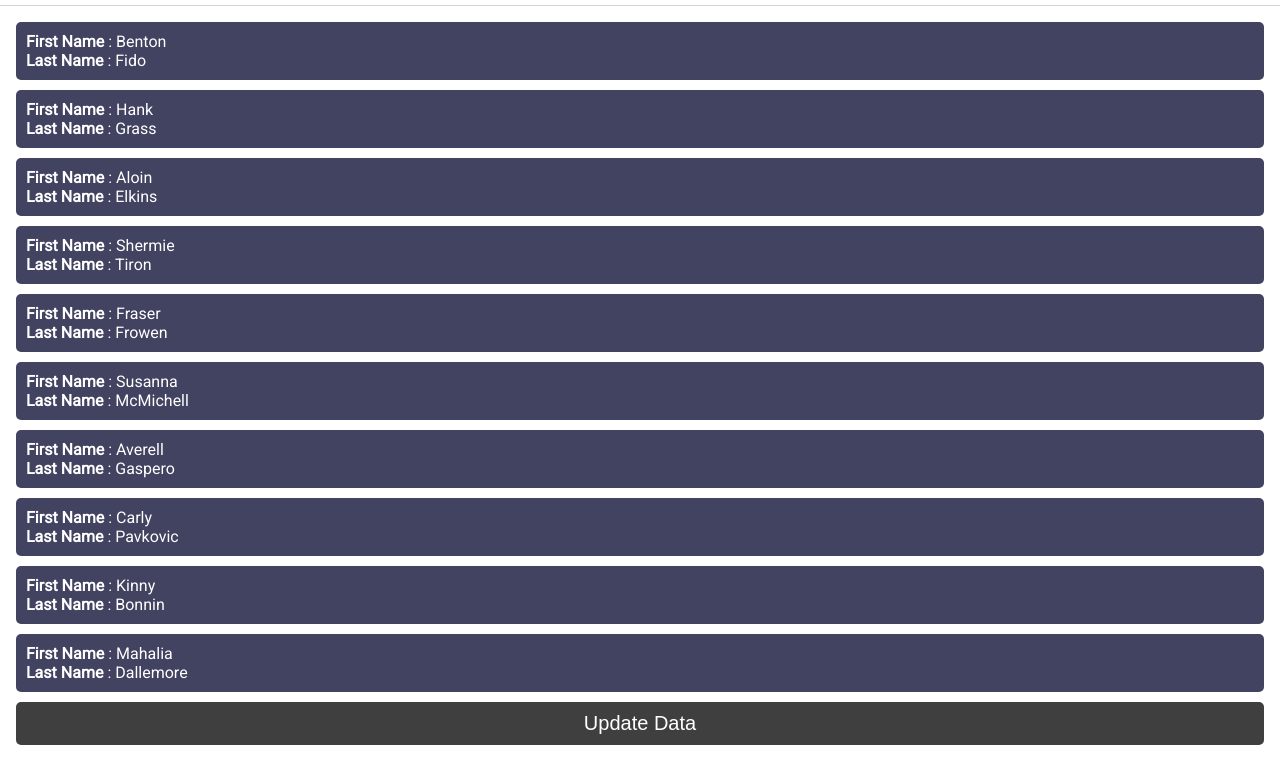
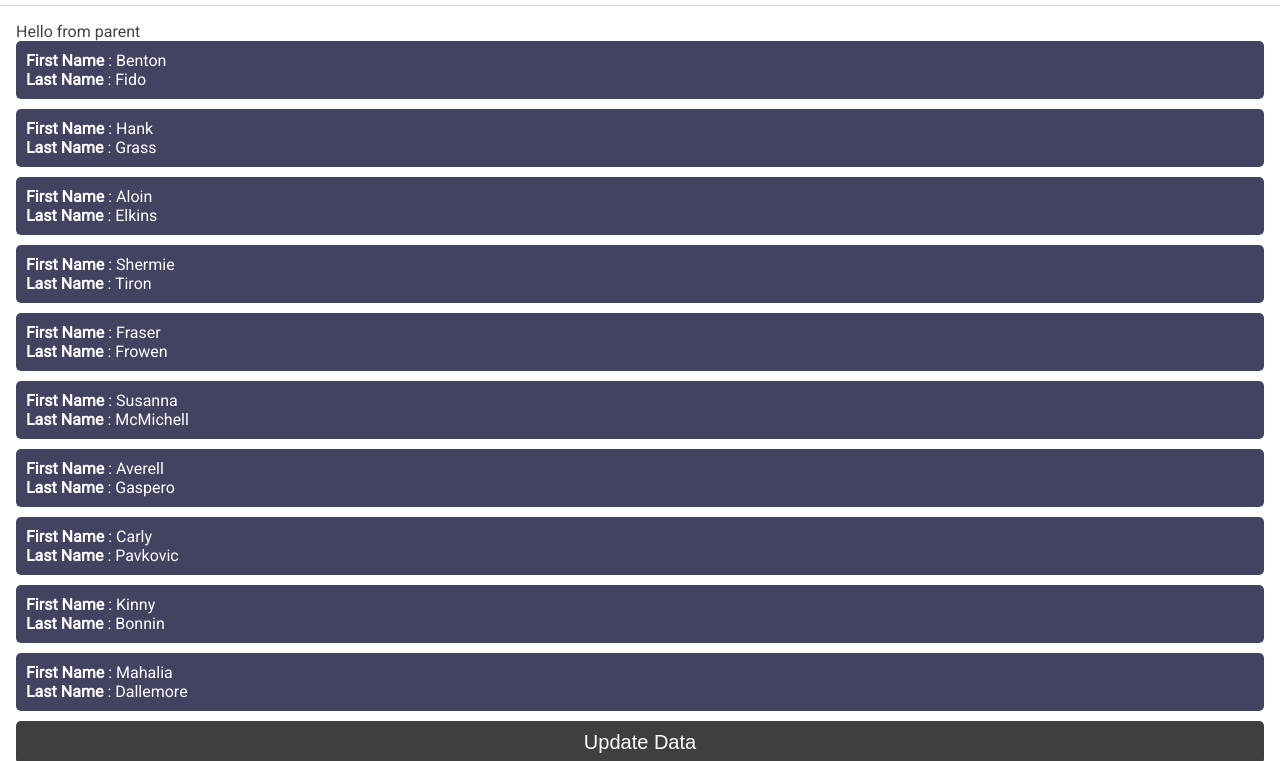
Before and after one commit to aubrijesh/Routerjs, a plain HTML site: page index.html in a window 1280 px wide. Shown: the part 39-800 px from the top of the page. Drawn offline with Linux system fonts and the light colour scheme.

Commit message:
Brijesh: child template can access parent data, animation corrected, code optimization

```diff
--- a/css/routes.css
+++ b/css/routes.css
@@ -28,7 +28,6 @@ body .routes {
 }
 /* for animation of route */
 .route-slider {
-    transition: all .5s ease-in-out;
     display: block;
     height: 100%;
     width: 100%;
@@ -38,6 +37,18 @@ body .routes {
     -o-backface-visibility: hidden;
     backface-visibility: hidden;
 }
+.route-slider.prev-slider {
+    z-index: 1;
+}
+.route-slider.slider,
+.route-slider.current-slider {
+    z-index: 2;
+}
+.route-slider.animating {
+    transition: all .5s ease-in-out;
+    z-index: 1000 !important;
+}
+
 .route-slider.prev-animation {
     // opacity: .5;
 }
@@ -50,19 +61,14 @@ body .routes {
 
 .route-slider.slide-to-left {
     transform: translateX(100%);
-	width: 100%;
-
 }
-.route-slider.slide-to-right {
-    transform: translateX(100%);
-    z-index: 1000 !important;
+.route-slider.slide-to-left.slide {
+    transform: translateX(0);
 }
 
-.route-slider.slide-to-left.slide{
-    transform: translateX(0);
-	z-index: 1000 !important;
+.route-slider.slide-to-right.slide {
+    transform: translateX(100%);
 }
-
 /* slide to top animation */
 
 .route-slider.slide-to-top {
@@ -70,7 +76,6 @@ body .routes {
 }
 .route-slider.slide-to-top.slide {
     top: 0;
-    z-index: 1000 !important;
 }
 
 .route-slider.slide-to-bottom {
@@ -78,7 +83,6 @@ body .routes {
 }
 .route-slider.slide-to-bottom.slide {
    top: 100%;
-   z-index: 1000 !important;
 }
 
 /* top to bottom animation */
@@ -88,7 +92,6 @@ body .routes {
 }
 .route-slider.top-to-bottom.slide {
     bottom: 0;
-    z-index: 1000 !important;
 }
 
 .route-slider.bottom-to-top {
@@ -96,7 +99,6 @@ body .routes {
 }
 .route-slider.bottom-to-top.slide {
     bottom: 100%;
-    z-index: 1000 !important;
 }
 
 /* left to right and right to left animation */
@@ -106,7 +108,6 @@ body .routes {
 }
 .route-slider.right-to-left.slide {
     right: 0;
-    z-index: 1000 !important;
 }
 
 .route-slider.left-to-right {
@@ -114,7 +115,6 @@ body .routes {
 }
 .route-slider.left-to-right.slide {
     right: 100%;
-    z-index: 1000 !important;
 }
 
 /* loader css */
@@ -148,14 +148,6 @@ body .routes {
     top: calc(50% - 20px);
 }
 
-.route-slider.prev-slider {
-    z-index: 1;
-}
-.route-slider.slider,
-.route-slider.current-slider {
-    z-index: 2;
-}
-
 @-webkit-keyframes spin {
   0% { -webkit-transform: rotate(0deg); }
   100% { -webkit-transform: rotate(360deg); }
--- a/index.html
+++ b/index.html
@@ -32,6 +32,7 @@
 				<h2>{{page_name}}</h2>
 			</header>
 			<div class="content">
+				{{parent.hello_parent}}
 				{{#each user_list}}
 					<div class="row">
 						<div>
--- a/js/index.js
+++ b/js/index.js
@@ -79,10 +79,15 @@ $(document).ready(function() {
 	var routes = [ cmpFirst, cmpSecond, cmpThird, cmpFourth];
 	Router.init({
 		routes: routes,
-		animations: newAnimations[1],
+		animations: newAnimations[0],
 		beforeLoadAnimation: false,
+		data: {
+			hello_parent: "Hello from parent"
+		},
 		methods: {
-
+			testing: function() {
+				console.log("testing in parent");
+			}
 		},
 		events: {
 			'click, .next': function() {
--- a/js/routes.js
+++ b/js/routes.js
@@ -14,9 +14,14 @@
 		getRouteSlideByIndex = function(index) {
 			return document.getElementsByClassName('route-slider')[index];
 		};
+		renderRouteData = function(el, templateId, data) {
+			var source   = $(templateId).html();
+			var template = hb.compile(source);
+			var html  = template(data);
+			el.innerHTML = html;
+		};
 		$.fn.removeClassExceptThese = function(classList) {
 			var $elem = $(this);
-
 			if($elem.length > 0) {
 				var existingClassList = $elem.attr("class").split(' ');
 				var classListToRemove = existingClassList.diff(classList);
@@ -60,8 +65,8 @@
 			Descriptio: For rendering template using hanlderbar templating system
 		*/
 
-		render = function(templateId, el, data) {
-			var allSlider = document.getElementsByClassName('route-slider slide');
+		render = function(templateId, el, data, parentData) {
+
 			var moveToSlider = getRouteSlideByIndex(Router.routeTo.index);
 			var currentSlider = getRouteSlideByIndex(Router.currentRoute.index);
 
@@ -77,10 +82,7 @@
 				nextRouteIndex = (Router.routeTo.index + 1)
 			}
 
-
-			if(!Router.activeAnimaion) {
-				Router.activeAnimaion = Router.animations.push;
-			}
+			Router.activeAnimaion = Router.activeAnimaion || Router.animations.push;
 
 			if(Router.currentOperation === "pop") {
 				$(currentSlider).addClass(Router.activeAnimaion);
@@ -89,7 +91,6 @@
 				$(moveToSlider).addClass(Router.activeAnimaion);
 			}
 
-
 			if(Router.beforeLoadAnimation) {
 				Router.showLoader();
 			}
@@ -97,10 +98,9 @@
 			/* without timeout animation will not be bind */
 			if(!Router.currentRoute.renderAlways || !moveToSlider.innerHTML) {
 				if(!moveToSlider.innerHTML) {
-					var source   = $(templateId).html();
-					var template = hb.compile(source);
-					var html  = template(data);
-					moveToSlider.innerHTML = html;
+					var dataToRender = data;
+					dataToRender["parent"] = parentData;
+					renderRouteData(moveToSlider, templateId, dataToRender);
 				}
 			}
 
@@ -110,76 +110,59 @@
 
 			setTimeout(function() {
 				var $moveToSliderPrev = $(moveToSlider).prev();
-				var $moveToSliderPrevPrevAll = $moveToSliderPrev.prevAll();
-
 				var $moveToSliderNext = $(moveToSlider).next();
-				var $moveToSliderNextNextAll = $moveToSliderPrev.nextAll();
 
 				if(Router.currentOperation === "pop") {
 					$(currentSlider)
+						.addClass("animating")
 						.removeClass("current-slider")
 						.addClass("slide");
-
 					$(currentSlider).one(whichTransitionEvent(),
 						function(event) {
-					    if(nextRouteIndex > -1) {
-							$moveToSliderNext
-								.removeClassExceptThese(["route-slider","next-slider"])
-							$moveToSliderNextNextAll
-								.removeClassExceptThese(["route-slider"]);
-						}
-						if(previousRouteIndex > -1)
-						{
-							$moveToSliderPrev
-								.removeClassExceptThese(["route-slider","prev-slider"])
-							$moveToSliderPrevPrevAll
-								.removeClassExceptThese(["route-slider"]);
-						}
-						$(moveToSlider)
-							.removeClassExceptThese(["route-slider","current-slider"])
+							afterAnimationEnd($(currentSlider));
 					});
 				} else {
 					$moveToSliderPrev
 						.addClass("prev-animation");
 
 					$(moveToSlider)
+						.addClass("animating")
 						.removeClass("next-slider")
 						.addClass("slide");
 
 					$(moveToSlider).one(whichTransitionEvent(),
 						function(event) {
-						if(nextRouteIndex > -1) {
+						afterAnimationEnd($(moveToSlider));
+					});
+				}
+
+				function afterAnimationEnd($actingElement) {
+					$actingElement.removeClass("animating");
+
 					$moveToSliderNext
-								.removeClassExceptThese(["route-slider","next-slider"]);
+						.removeClassExceptThese(["route-slider","next-slider"])
+						.nextAll()
+						.removeClassExceptThese(["route-slider"]);
 
-							$moveToSliderNextNextAll
-								.removeClassExceptThese(["route-slider"]);
-						}
-						if(previousRouteIndex > -1)
-						{
+					if(Router.currentOperation === "push") {
 						$(moveToSlider)
 							.removeClass("prev-slider");
+					}
 
 					$moveToSliderPrev
-								.removeClassExceptThese(["route-slider","prev-slider"]);
-
-							$moveToSliderPrevPrevAll
+						.removeClassExceptThese(["route-slider","prev-slider"])
+						.prevAll()
 						.removeClassExceptThese(["route-slider"]);
-						}
 
 					$(moveToSlider)
 						.removeClassExceptThese(["route-slider","current-slider"]);
-					});
 				}
+			},50);
 
-			},200);
 		},
 		updateTemplate = function() {
 			var currentSlider = getRouteSlideByIndex(Router.currentRoute.index);
-			var source   = $(Router.currentRoute.template).html();
-			var template = hb.compile(source);
-			var html  = template(Router.currentRoute.data);
-			currentSlider.innerHTML = html;
+			renderRouteData(currentSlider,Router.currentRoute.template,Router.currentRoute.data);
 		}
 	};
 
@@ -229,11 +212,13 @@
 			/* bind events */
 			this.events = configuration.events || {};
 			this.methods = configuration.methods || {};
+			this.data = configuration.data || {};
 
 			if(this.currentRoute === '') {
 				this.currentRoute = configuration.routes[0];
 				this.routeTo = configuration.routes[0];
 			}
+			console.log("after route initilization", this);
 			if(configuration.animations) {
 				this.animations = configuration.animations;
 			}
@@ -282,6 +267,7 @@
 		go: function(routeName, currentRouteIndex, routeToIndex) {
 			var routeObject = '';
 			var templateData = this.routeTo.data;
+			var parentData = this.data;
 			if(this.currentOperation == "") {
 				this.currentOperation = "push";
 			}
@@ -292,11 +278,8 @@
 				routeObject = this.routes[routeToIndex];
 			}
 
-			render(this.routeTo.template,$("#route-content"),templateData);
+			render(this.routeTo.template,$("#route-content"),templateData,parentData);
 			this.currentRoute = this.routeTo;
-			// if(routeObject !== '') {
-			// 	history.pushState(null,null,"#"+routeObject.name);
-			// }
 		},
 		push: function() {
 			var currentRouteIndex = $(".route-slider.current-slider").index();
```
Lines whose indentation alone changed are shown as unchanged.
